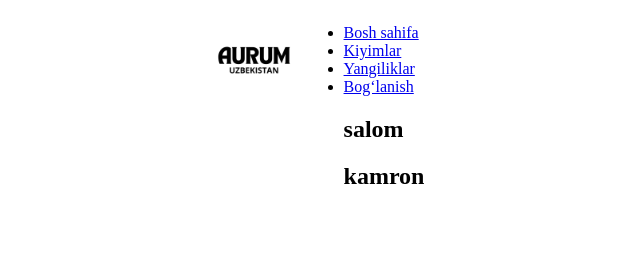
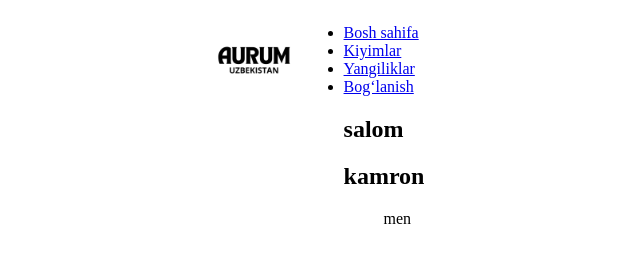
Before and after one commit to kamron-html/aurum_uzbekistan, a plain HTML site: page index.html in a window 1280 px wide. Shown: the full height of the page, 326-966 px from the left. Drawn offline with Linux system fonts and the light colour scheme.

Commit message:
saytni yangiladim

```diff
--- a/index.html
+++ b/index.html
@@ -20,6 +20,7 @@
             <li><a href="#">Bog‘lanish</a></li>
             <h1>salom</h1>
             <h1>kamron</h1>
+            <ul>men</ul>
           </ul>
         </nav>
       </div>
```
